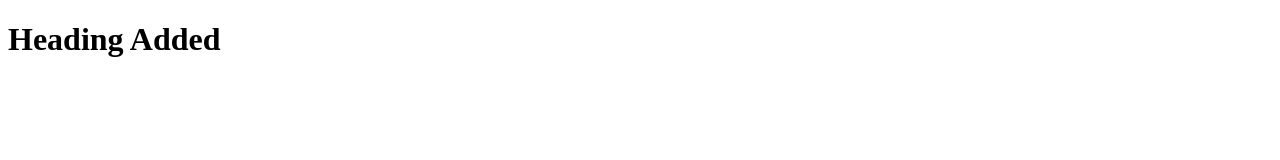
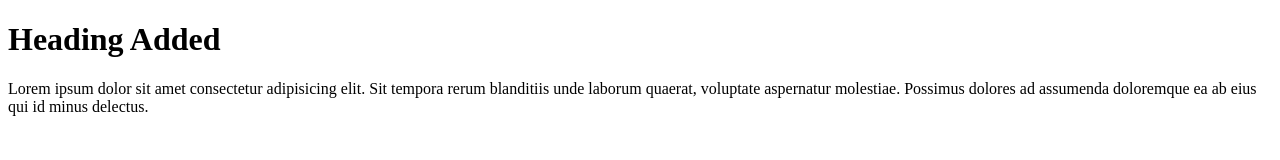
Before and after one commit to golamsarwar96/website, a plain HTML site: page index.html in a window 1280 px wide. Drawn offline with Linux system fonts and the light colour scheme.

Commit message:
first div

```diff
--- a/index.html
+++ b/index.html
@@ -7,5 +7,10 @@
 </head>
 <body>
     <h1>Heading Added</h1>
+    <div class="blog">
+        <p>Lorem ipsum dolor sit amet consectetur adipisicing elit. Sit tempora rerum blanditiis unde laborum quaerat, voluptate aspernatur molestiae. Possimus dolores ad assumenda doloremque ea ab eius qui id minus delectus.</p>
+    </div>
+
+
 </body>
 </html>
```
